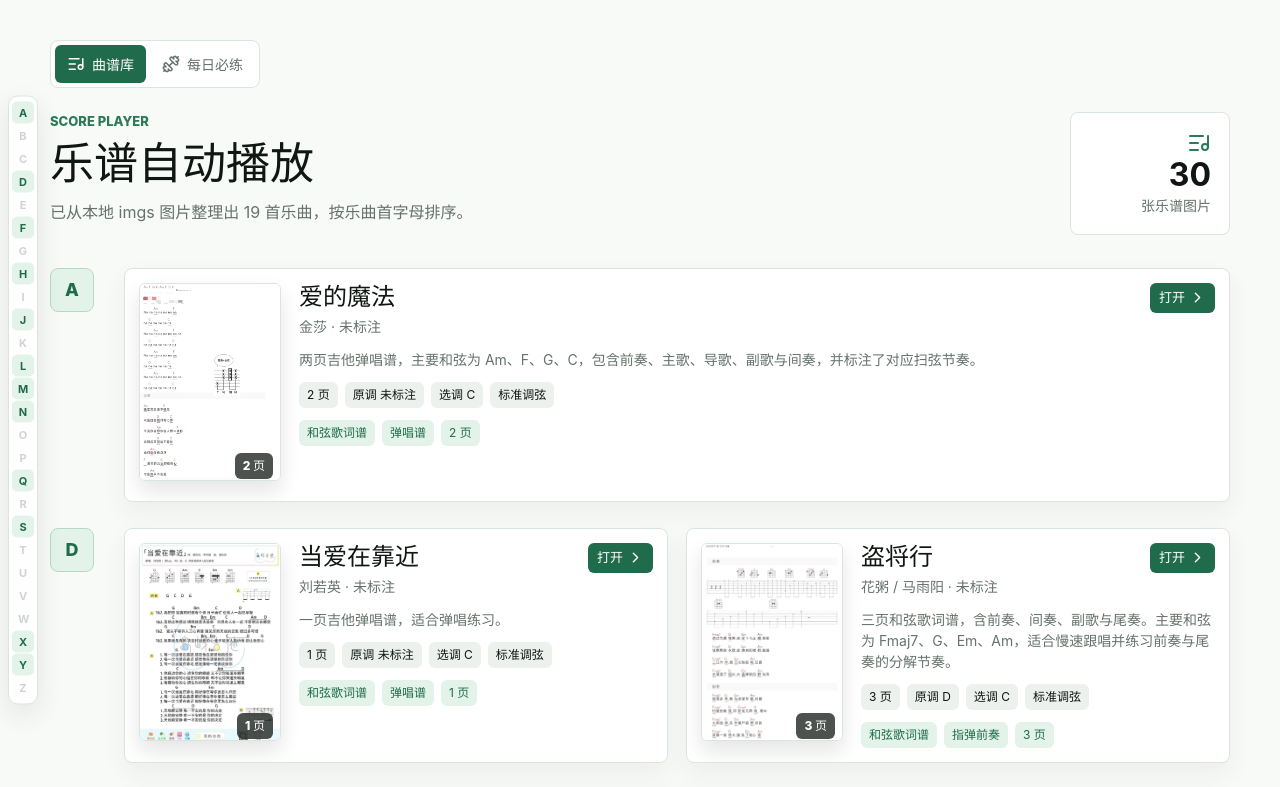
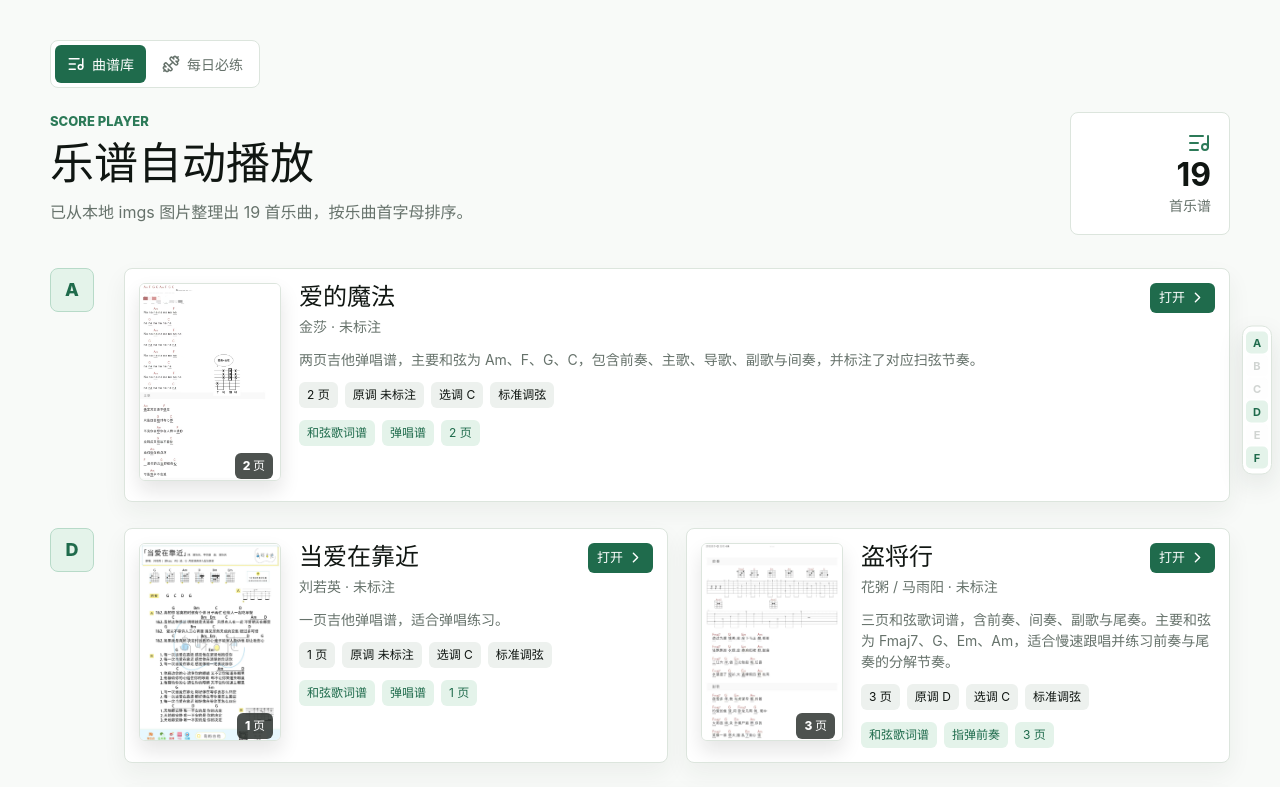
Before and after one commit to haohongyang1/music, a React (Vite) app: page / in a window 1280 px wide. Shown: the top 787 px of the page. Built offline with nearby package versions, Linux system fonts and the light colour scheme.

Commit message:
Update library index and stats

```diff
--- a/src/App.css
+++ b/src/App.css
@@ -10,7 +10,7 @@
 
 .letter-index {
   position: fixed;
-  left: 8px;
+  right: 8px;
   top: 50%;
   transform: translateY(-50%);
   z-index: 50;
--- a/src/App.jsx
+++ b/src/App.jsx
@@ -217,7 +217,7 @@ function MissingScore({ scoreId }) {
 }
 
 function LibraryView() {
-  const ALPHABET = 'ABCDEFGHIJKLMNOPQRSTUVWXYZ'.split('')
+  const ALPHABET = 'ABCDEF'.split('')
   const existingLetters = scoreGroups.map((g) => g.letter)
 
   const scrollToLetter = (letter) => {
@@ -254,8 +254,8 @@ function LibraryView() {
         </div>
         <div className="library-stat" aria-label="乐谱统计">
           <ListMusic size={24} />
-          <strong>{scores.reduce((total, score) => total + score.pageCount, 0)}</strong>
-          <span>张乐谱图片</span>
+          <strong>{scores.length}</strong>
+          <span>首乐谱</span>
         </div>
       </header>
 
```
Also changed, not shown: 1 other file (tests, documents, lock files or other folders).
